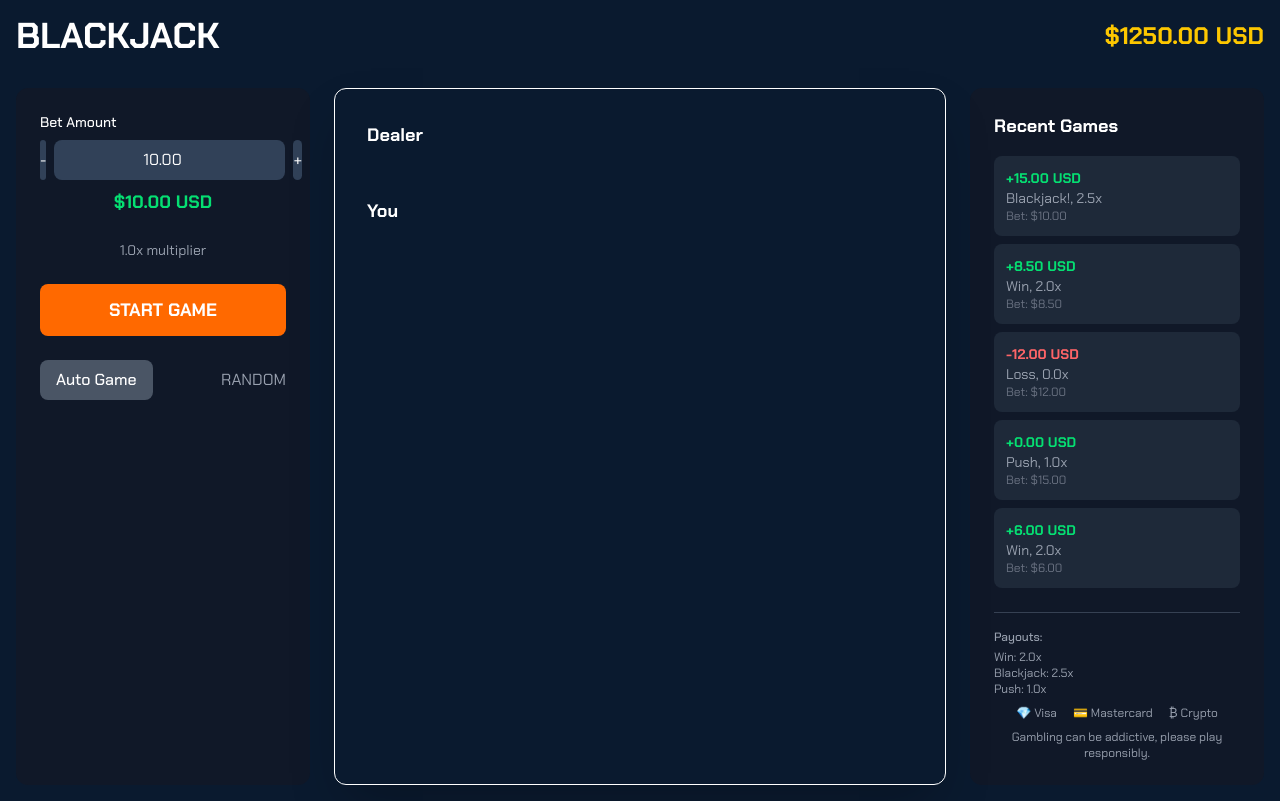
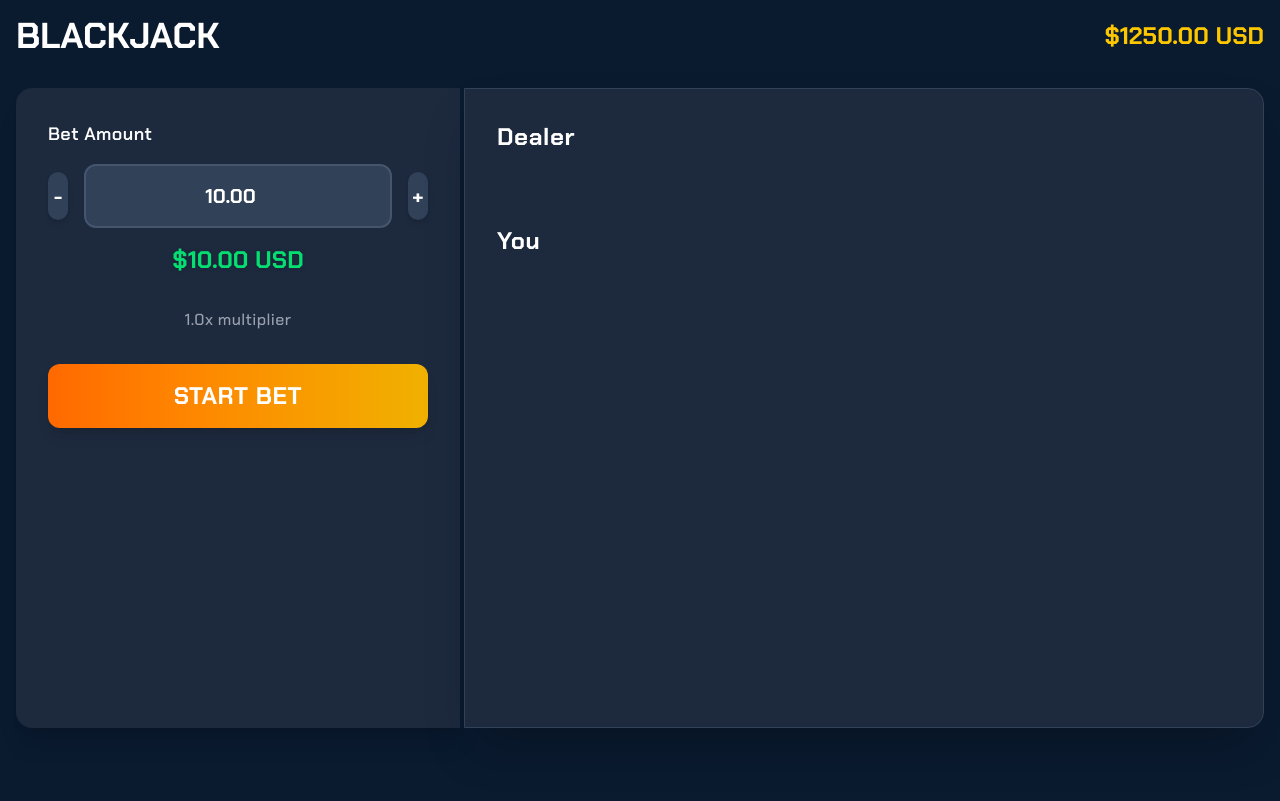
Before and after one commit to Krishnav1237/casino, a Next.js app: page /blackjack in a window 1280 px wide. Built offline with nearby package versions, Linux system fonts and the light colour scheme.

Commit message:
modified black jack and mine

```diff
--- a/components/BlackJack.tsx
+++ b/components/BlackJack.tsx
@@ -408,16 +408,16 @@ export default function BlackjackGame() {
           </div>
         </div>
 
-        <div className="grid grid-cols-1 lg:grid-cols-4 gap-6">
+        <div className="flex flex-col lg:flex-row justify-center">
           {/* Left Panel - Controls */}
-          <div className="bg-gray-900 rounded-xl p-6 space-y-6">
+          <div className="bg-slate-800 p-8 space-y-8 border-r-4 border-[#0A1A2F] rounded-l-2xl shadow-xl min-w-[200px]">
             {/* Bet Amount Input */}
             <div>
-              <label className="block text-white text-sm font-medium mb-2">Bet Amount</label>
-              <div className="flex items-center space-x-2">
+              <label className="block text-white text-lg font-semibold mb-4 tracking-wide">Bet Amount</label>
+              <div className="flex items-center space-x-4">
                 <button
                   onClick={() => setBetAmount(Math.max(0, betAmount - 5))}
-                  className="bg-slate-700 hover:bg-slate-600 text-white w-10 h-10 rounded-lg"
+                  className="bg-slate-700 hover:bg-slate-600 text-white w-12 h-12 rounded-xl font-bold text-xl shadow-md transition-colors"
                   disabled={gameState !== 'betting'}
                 >
                   -
@@ -426,42 +426,42 @@ export default function BlackjackGame() {
                   type="number"
                   value={betAmount.toFixed(2)}
                   onChange={(e) => setBetAmount(Math.max(0, parseFloat(e.target.value) || 0))}
-                  className="flex-1 bg-slate-700 text-white px-4 py-2 rounded-lg text-center"
+                  className="flex-1 bg-slate-700 text-white px-6 py-4 rounded-xl text-center text-xl font-bold border-2 border-slate-600 focus:border-slate-500"
                   disabled={gameState !== 'betting'}
                   step="1"
                   min="0"
                 />
                 <button
                   onClick={() => setBetAmount(betAmount + 5)}
-                  className="bg-slate-700 hover:bg-slate-600 text-white w-10 h-10 rounded-lg"
+                  className="bg-slate-700 hover:bg-slate-600 text-white w-12 h-12 rounded-xl font-bold text-xl shadow-md transition-colors"
                   disabled={gameState !== 'betting'}
                 >
                   +
                 </button>
               </div>
-              <div className="text-center mt-2">
-                <div className="text-green-400 text-lg font-bold">
+              <div className="text-center mt-4">
+                <div className="text-green-400 text-2xl font-extrabold drop-shadow">
                   ${betAmount.toFixed(2)} USD
                 </div>
               </div>
             </div>
 
             <div className="text-center">
-              <div className="text-gray-400 text-sm">
+              <div className="text-gray-400 text-base font-medium tracking-wide">
                 {gameResult === 'blackjack' ? '2.5x multiplier' :
                  gameResult === 'win' ? '2.0x multiplier' :
                  gameResult === 'push' ? '1.0x multiplier' : '1.0x multiplier'}
               </div>
             </div>
 
-            <div className="space-y-3">
+            <div className="space-y-6">
               {gameState === 'betting' && (
                 <button
                   onClick={startGame}
-                  className="w-full bg-orange-500 hover:bg-orange-600 text-white py-3 rounded-lg font-bold text-lg"
+                  className="w-full bg-gradient-to-r from-orange-500 to-yellow-500 hover:from-orange-600 hover:to-yellow-600 text-white py-4 rounded-xl font-extrabold text-2xl shadow-lg transition-colors tracking-wide"
                   disabled={betAmount === 0 || betAmount > balance}
                 >
-                  START GAME
+                  START BET
                 </button>
               )}
 
@@ -469,20 +469,20 @@ export default function BlackjackGame() {
                 <>
                   <button
                     onClick={hit}
-                    className="w-full bg-blue-500 hover:bg-blue-600 text-white py-3 rounded-lg font-bold"
+                    className="w-full bg-gradient-to-r from-blue-500 to-cyan-500 hover:from-blue-600 hover:to-cyan-600 text-white py-4 rounded-xl font-extrabold text-xl shadow-lg transition-colors tracking-wide"
                   >
                     HIT
                   </button>
                   <button
                     onClick={stand}
-                    className="w-full bg-green-500 hover:bg-green-600 text-white py-3 rounded-lg font-bold"
+                    className="w-full bg-gradient-to-r from-green-500 to-lime-500 hover:from-green-600 hover:to-lime-600 text-white py-4 rounded-xl font-extrabold text-xl shadow-lg transition-colors tracking-wide"
                   >
                     STAND
                   </button>
                   {canDoubleDown && (
                     <button
                       onClick={doubleDown}
-                      className="w-full bg-purple-500 hover:bg-purple-600 text-white py-2 rounded-lg font-bold"
+                      className="w-full bg-orange-400 text-white py-3 rounded-xl font-extrabold text-xl shadow-lg transition-colors tracking-wide"
                       disabled={betAmount > balance}
                     >
                       DOUBLE DOWN
@@ -494,40 +494,40 @@ export default function BlackjackGame() {
               {gameState === 'ended' && (
                 <button
                   onClick={resetGame}
-                  className="w-full bg-orange-500 hover:bg-orange-600 text-white py-3 rounded-lg font-bold text-lg"
+                  className="w-full bg-gradient-to-r from-orange-500 to-yellow-500 hover:from-orange-600 hover:to-yellow-600 text-white py-4 rounded-xl font-extrabold text-2xl shadow-lg transition-colors tracking-wide"
                 >
                   NEW GAME
                 </button>
               )}
             </div>
 
-            <div className="flex items-center justify-between">
+            {/* <div className="flex items-center justify-between mt-8">
               <button
                 onClick={() => setAutoGame(!autoGame)}
-                className={`px-4 py-2 rounded-lg text-white font-medium ${
-                  autoGame ? 'bg-blue-500' : 'bg-gray-600'
+                className={`px-6 py-3 rounded-xl text-white font-bold shadow-md transition-colors text-lg ${
+                  autoGame ? 'bg-blue-500 hover:bg-blue-600' : 'bg-gray-600 hover:bg-gray-700'
                 }`}
               >
                 Auto Game
               </button>
               <button
-                className="text-gray-400 hover:text-white"
+                className="text-gray-400 hover:text-white font-bold text-lg transition-colors"
               >
                 RANDOM
               </button>
-            </div>
+            </div> */}
           </div>
 
           {/* Center Panel - Game Table */}
-          <div className="lg:col-span-2 rounded-xl p-8 relative shadow-2xl border border-white">
-            <div className="absolute inset-0 bg-gradient-radial from-green-700 to-green-900 rounded-xl opacity-60"></div>
+          <div className="bg-slate-800 p-8 rounded-r-2xl shadow-2xl min-w-[800px] relative border border-slate-700 h-[80vh]">
+            <div className="absolute inset-0 bg-gradient-radial from-green-700 to-green-900 rounded-2xl opacity-60"></div>
             <div className="relative z-10">
               {/* Dealer Hand */}
-              <div className="mb-8">
-                <h3 className="text-white text-lg font-bold mb-4">
+              <div className="mb-12">
+                <h3 className="text-white text-2xl font-extrabold mb-6 tracking-wide">
                   Dealer {gameState !== 'betting' && gameState !== 'dealing' && gameState !== 'playing' && `(${dealerHand.value})`}
                 </h3>
-                <div className="flex space-x-2">
+                <div className="flex space-x-6 justify-center">
                   {dealerHand.cards.map((card, index) => (
                     <CardComponent
                       key={index}
@@ -541,8 +541,8 @@ export default function BlackjackGame() {
 
               {/* Game Result */}
               {gameResult && (
-                <div className="text-center mb-6">
-                  <div className={`text-2xl font-bold ${
+                <div className="text-center mb-10">
+                  <div className={`text-4xl font-extrabold drop-shadow-lg ${
                     gameResult === 'win' || gameResult === 'blackjack' ? 'text-green-400' :
                     gameResult === 'lose' ? 'text-red-400' : 'text-yellow-400'
                   }`}>
@@ -556,12 +556,12 @@ export default function BlackjackGame() {
 
               {/* Player Hand */}
               <div>
-                <h3 className="text-white text-lg font-bold mb-4">
+                <h3 className="text-white text-2xl font-extrabold mb-6 tracking-wide">
                   You {playerHand.cards.length > 0 && `(${playerHand.value})`}
                   {playerHand.isBlackjack && ' - Blackjack!'}
                   {playerHand.isBusted && ' - Busted!'}
                 </h3>
-                <div className="flex space-x-2">
+                <div className="flex space-x-6 justify-center">
                   {playerHand.cards.map((card, index) => (
                     <CardComponent
                       key={index}
@@ -573,15 +573,15 @@ export default function BlackjackGame() {
               </div>
 
               {hasDoubledDown && (
-                <div className="text-center mt-4">
-                  <div className="text-purple-400 font-bold">DOUBLED DOWN!</div>
+                <div className="text-center mt-8">
+                  <div className="text-orange-400 font-extrabold text-xl drop-shadow">DOUBLED DOWN!</div>
                 </div>
               )}
             </div>
           </div>
 
           {/* Right Panel - Recent Games */}
-          <div className="bg-gray-900 rounded-xl p-6">
+          {/* <div className="bg-gray-900 rounded-xl p-6">
             <h3 className="text-white text-lg font-bold mb-4">Recent Games</h3>
             <div className="space-y-2">
               {recentGames.map((game, index) => (
@@ -615,7 +615,7 @@ export default function BlackjackGame() {
                 <p className="text-center">Gambling can be addictive, please play responsibly.</p>
               </div>
             </div>
-          </div>
+          </div> */}
         </div>
       </div>
     </div>
--- a/components/Mine.tsx
+++ b/components/Mine.tsx
@@ -257,11 +257,11 @@ export default function StakeMinesGame() {
               </div>
               <hr className="my-4 border-slate-700/40" />
               {/* Casino Info Section */}
-              <div className="bg-slate-700/60 rounded-lg p-3 text-xs text-white text-center font-semibold mb-2">
+              {/* <div className="bg-slate-700/60 rounded-lg p-3 text-xs text-white text-center font-semibold mb-2">
                 💡 Tip: The more mines, the higher the risk and reward!<br />
                 Last win: {recentGames[0]?.profit > 0 ? `+${recentGames[0].profit.toFixed(2)} USD` : `${recentGames[0].profit.toFixed(2)} USD`}<br />
                 Last multiplier: {recentGames[0]?.multiplier.toFixed(2)}x
-              </div>
+              </div> */}
             </div>
 
             <div>
```
Also changed, not shown: components/CardComponent.tsx (+25 -21 lines). Lines whose indentation alone changed are shown as unchanged.
